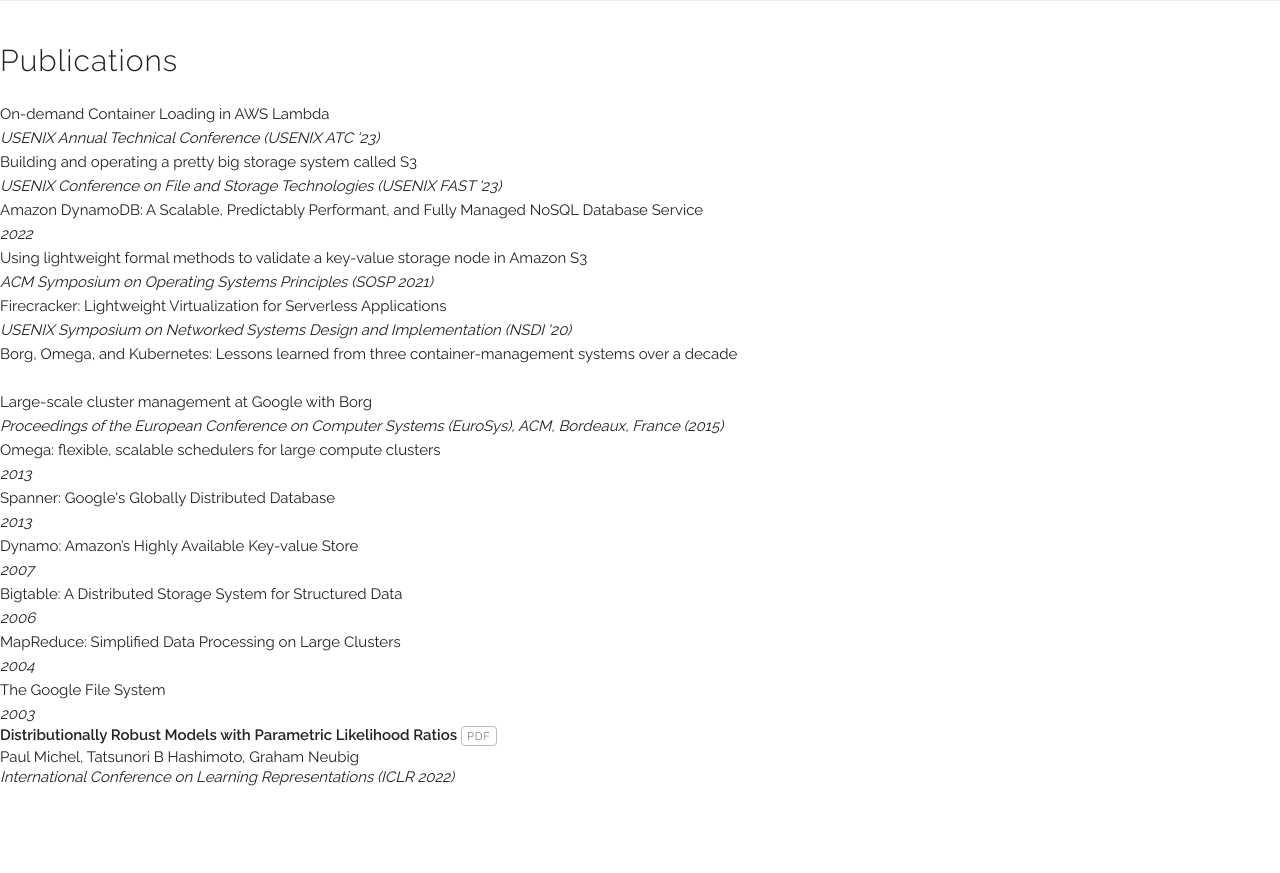
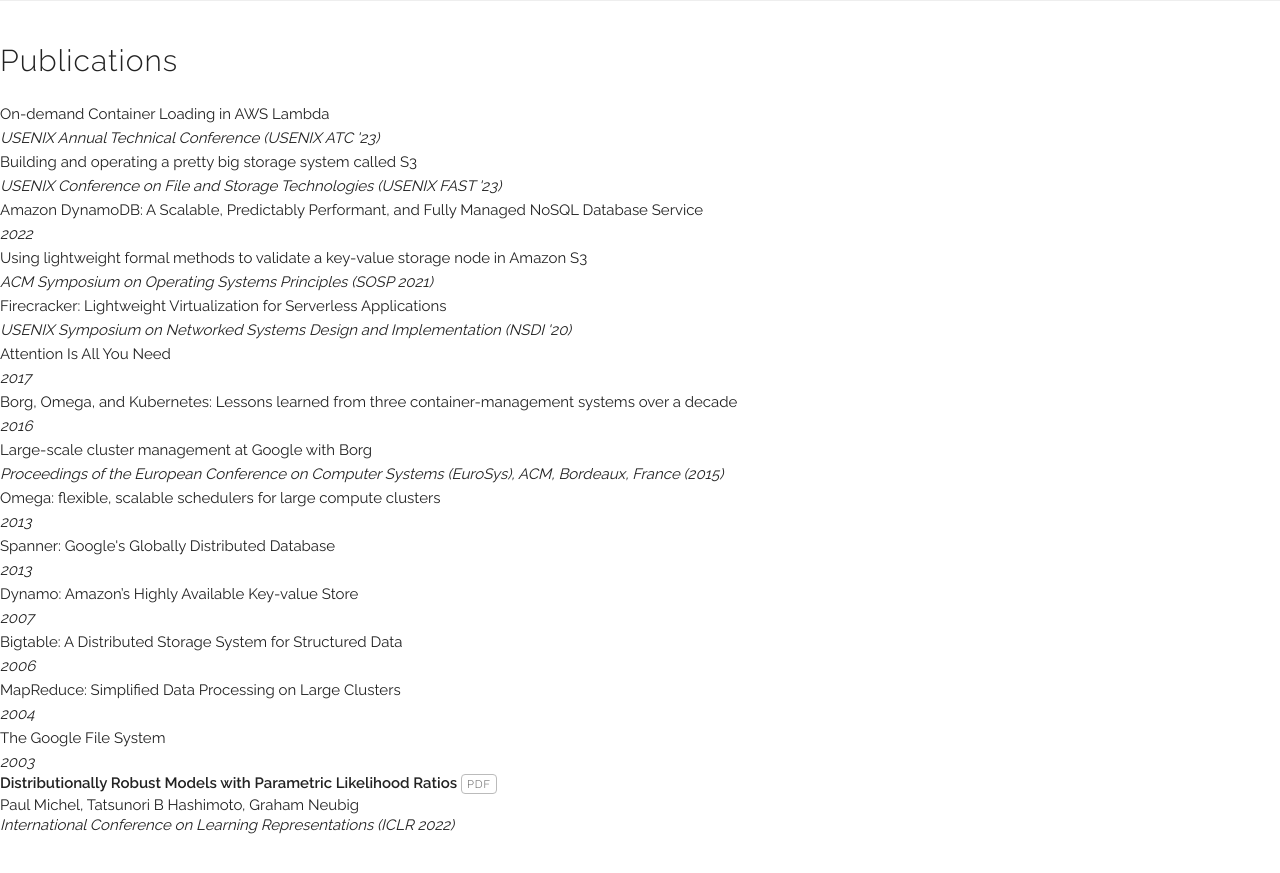
Before and after one commit to gfw001/gfw001.github.io, a Jekyll site: the page papers.html, which Jekyll copies as it is, in a window 1280 px wide. Shown: the top 873 px of the page. Built offline with Jekyll 4.4.1, drawn with Linux system fonts in a browser that asks for light colours.

Commit message:
Update papers.html

```diff
--- a/papers.html
+++ b/papers.html
@@ -73,8 +73,11 @@
 Firecracker: Lightweight Virtualization for Serverless Applications <br>
 <i>USENIX Symposium on Networked Systems Design and Implementation (NSDI '20) </i> <br>
 
+Attention Is All You Need <br>
+<i>2017</i> <br>
+
 Borg, Omega, and Kubernetes: Lessons learned from three container-management systems over a decade <br>
-<i></i> <br>
+<i>2016</i> <br>
 
 Large-scale cluster management at Google with Borg <br>
 <i>Proceedings of the European Conference on Computer Systems (EuroSys), ACM, Bordeaux, France (2015)</i> <br>
```
